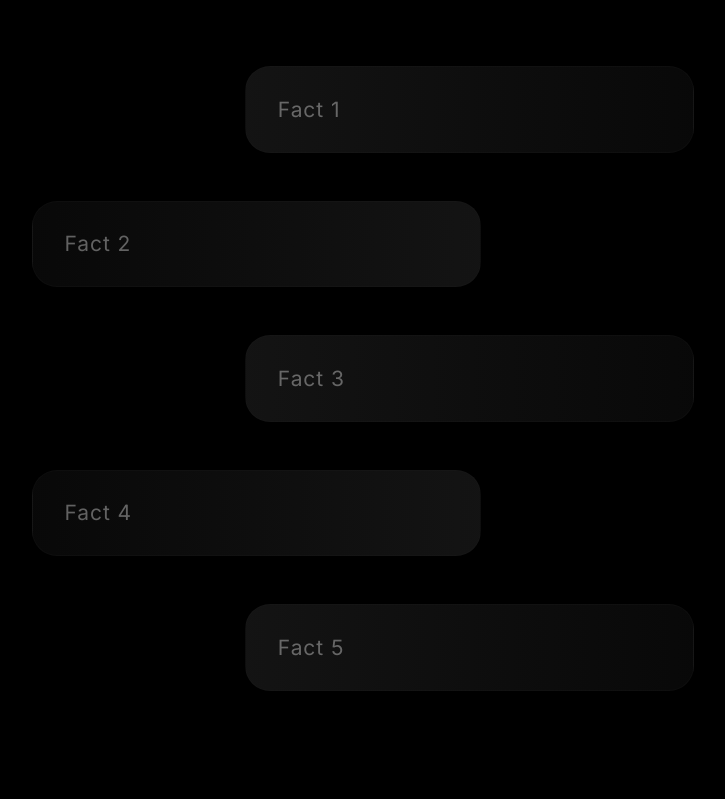
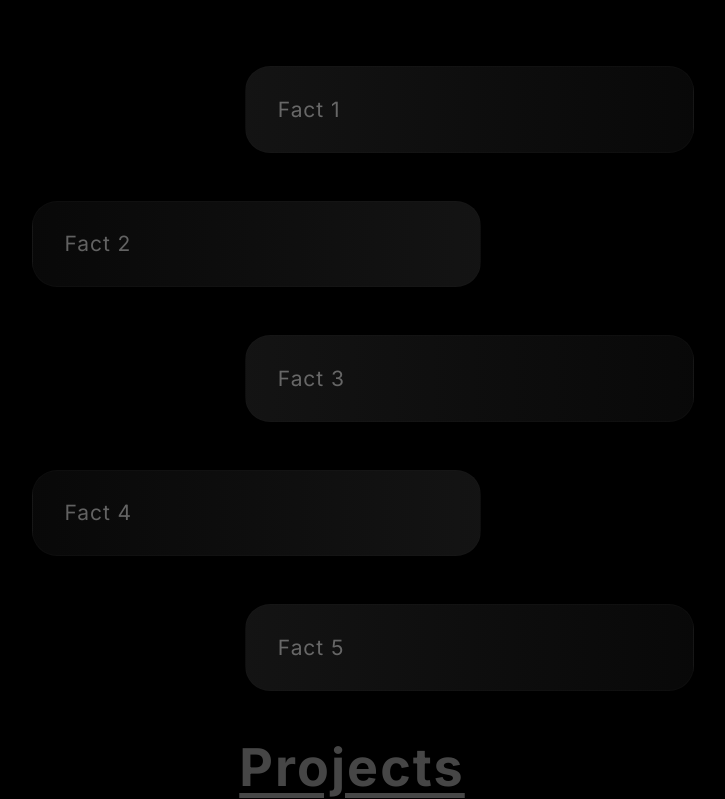
Before and after one commit to joel-wlf/portfolio, a React (Vite) app: page / in a window 1280 px wide. Shown: the part 807-1606 px from the top of the page, without its empty margins (288-1013 px from the left). Before the commit the page ends 1548 px from the top, so only its background shows below. Built offline with nearby package versions, Linux system fonts and the light colour scheme.

Commit message:
added Projects section

```diff
--- a/src/App.jsx
+++ b/src/App.jsx
@@ -3,6 +3,7 @@ import Navbar from './components/Navbar'
 import Blob from './components/Blob'
 import Hero from './components/Hero'
 import About from './components/About'
+import Projects from './components/Projects'
 import { useState } from 'react'
 
 function App() {
@@ -18,6 +19,7 @@ function App() {
       <Navbar />
       <Hero onHover={setBlobColor}/>
       <About />
+      <Projects />
     </>
   )
 }
--- /dev/null
+++ b/src/components/Projects.jsx
@@ -0,0 +1,9 @@
+function Projects() {
+    return (
+        <section className="projects">
+            <h2 className="section--title">Projects</h2>
+        </section>
+    )
+}
+
+export default Projects
```
